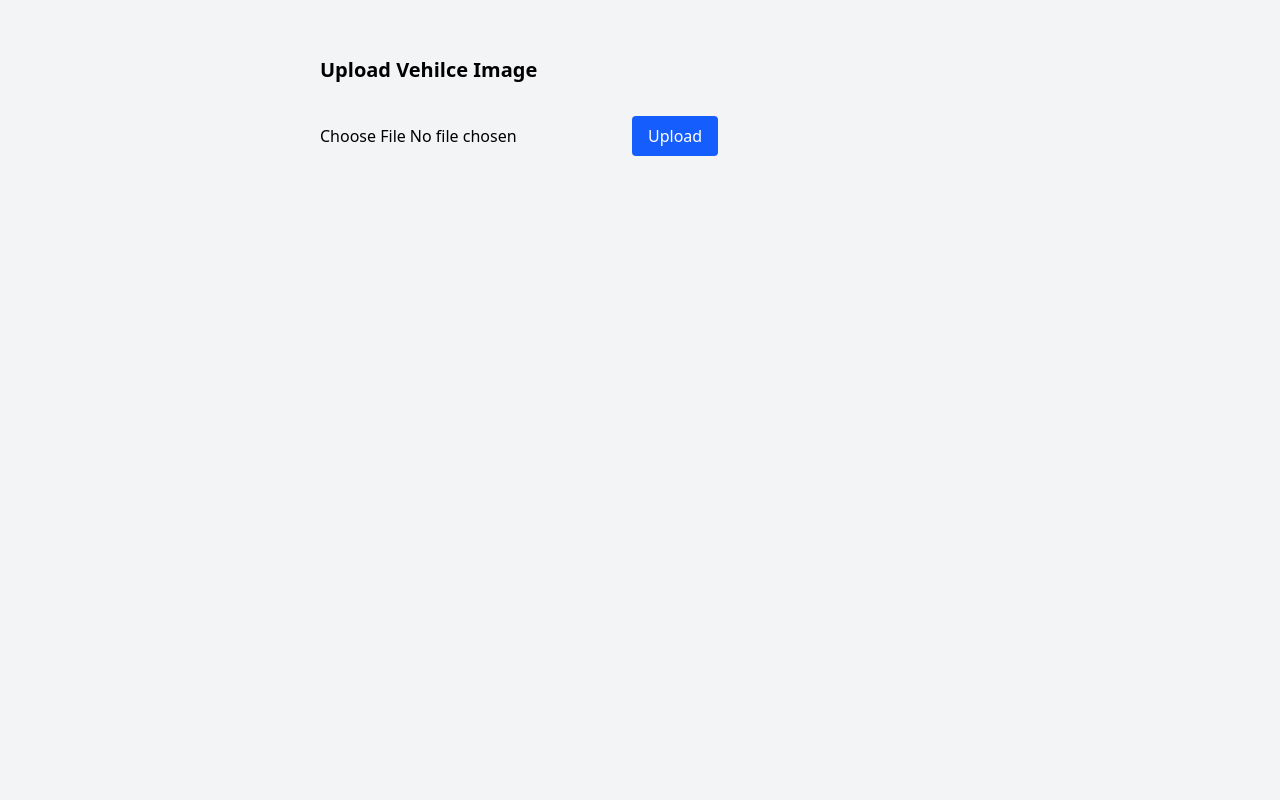
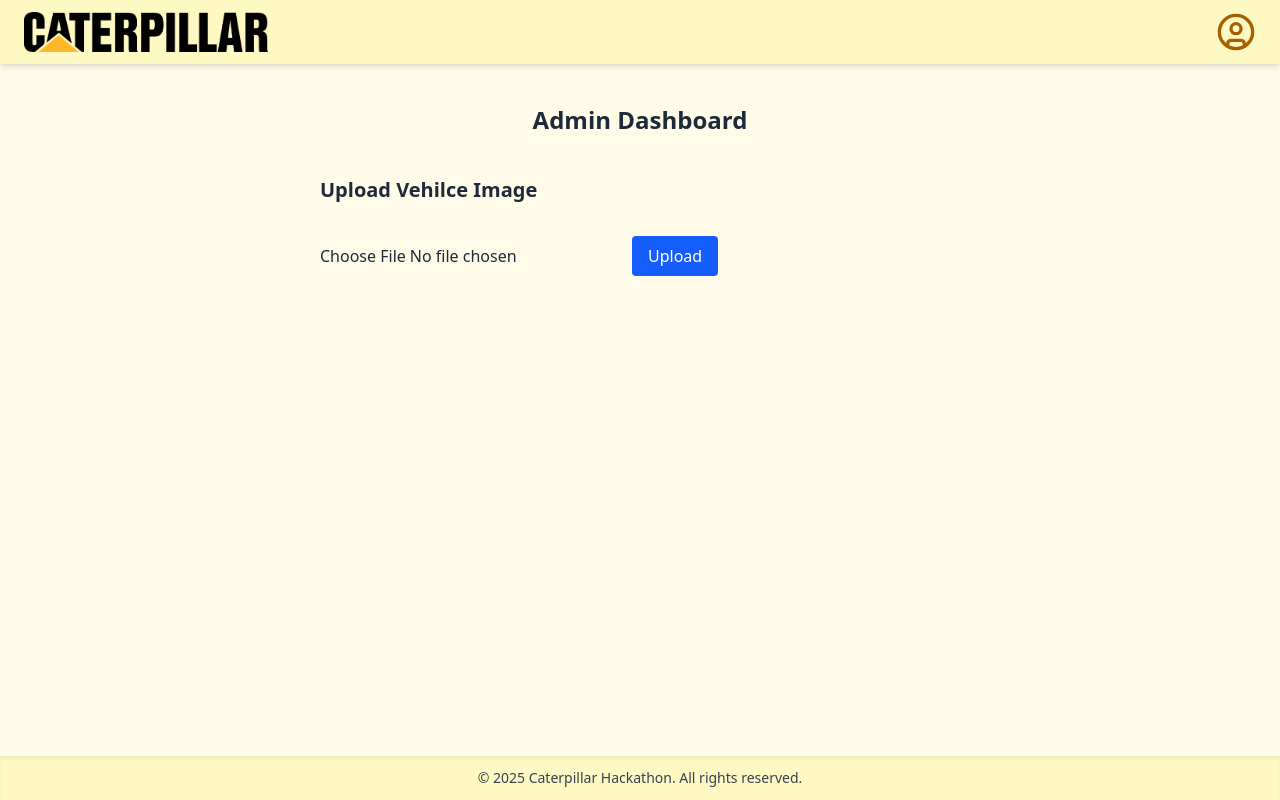
Before and after one commit to Balajisix/CAT-FRONTEND, a React (Vite) app: page /admin/dashboard in a window 1280 px wide. Built offline with nearby package versions, Linux system fonts and the light colour scheme.

Commit message:
feat: created a neat file structure and updated admin UI slightly

```diff
--- a/src/App.tsx
+++ b/src/App.tsx
@@ -1,7 +1,7 @@
 import { BrowserRouter as Router, Routes, Route } from "react-router-dom";
 import LoginForm from "./pages/auth/LoginForm";
 import RegisterForm from "./pages/auth/RegisterForm";
-import Home from "./pages/Home";
+import Home from "./pages/user/Home";
 import AdminPanel from "./pages/admin/Dashboard";
 
 const App = () => {
--- a/src/components/ImageUpload.tsx
+++ b/src/components/admin/ImageUpload.tsx
@@ -1,6 +1,6 @@
 import React, { useState } from "react";
-import { imageUpload } from "../api/util";
-import type { VehicleData } from "../types/vehicle";
+import { imageUpload } from "../../api/util";
+import type { VehicleData } from "../../types/vehicle";
 import VehicleForm from "./VehicleForm";
 
 const ImageUplaod: React.FC = () => {
--- /dev/null
+++ b/src/components/admin/Navbar.tsx
@@ -0,0 +1,49 @@
+import React, { useState } from "react";
+import { useNavigate, Link } from "react-router-dom";
+import CaterpillarLogo from "../../assets/navbar-logo.png";
+import { UserCircle } from "lucide-react";
+
+const Navbar: React.FC = () => {
+  const [menuOpen, setMenuOpen] = useState(false);
+  const navigate = useNavigate();
+
+  const handleLogout = () => {
+    navigate("/");
+  };
+
+  return (
+    <nav className="flex items-center justify-between bg-yellow-100 px-6 py-3 shadow-md">
+      <Link to="/admin/dashboard">
+        <img src={CaterpillarLogo} alt="Caterpillar" className="h-10" />
+      </Link>
+
+      <div className="relative">
+        <UserCircle
+          className="h-10 w-10 text-yellow-700 cursor-pointer hover:text-yellow-900"
+          onClick={() => setMenuOpen(!menuOpen)}
+        />
+
+        {menuOpen && (
+          <div className="absolute right-0 mt-2 w-40 bg-white rounded-md shadow-lg z-10">
+            <ul className="py-2 text-sm text-gray-700">
+              <li
+                className="px-4 py-2 hover:bg-yellow-50 cursor-pointer"
+                onClick={() => navigate("admin/account")}
+              >
+                Account
+              </li>
+              <li
+                className="px-4 py-2 hover:bg-yellow-50 cursor-pointer"
+                onClick={handleLogout}
+              >
+                Logout
+              </li>
+            </ul>
+          </div>
+        )}
+      </div>
+    </nav>
+  );
+};
+
+export default Navbar;
--- a/src/components/VehicleForm.tsx
+++ b/src/components/admin/VehicleForm.tsx
@@ -1,6 +1,6 @@
 import React, { useState } from "react";
-import type { VehicleData } from "../types/vehicle";
-import { submitData } from "../api/util";
+import type { VehicleData } from "../../types/vehicle";
+import { submitData } from "../../api/util";
 
 interface Props {
   data: VehicleData;
--- a/src/components/Navbar.tsx
+++ b/src/components/user/Navbar.tsx
@@ -1,6 +1,6 @@
 import React, { useState } from "react";
 import { useNavigate, Link } from "react-router-dom";
-import CaterpillarLogo from "../assets/navbar-logo.png";
+import CaterpillarLogo from "../../assets/navbar-logo.png";
 import { UserCircle } from "lucide-react";
 
 const Navbar: React.FC = () => {
--- a/src/pages/admin/Dashboard.tsx
+++ b/src/pages/admin/Dashboard.tsx
@@ -1,10 +1,17 @@
 import React from "react";
-import ImageUpload from "../../components/ImageUpload";
+import ImageUpload from "../../components/admin/ImageUpload";
+import Navbar from "../../components/admin/Navbar";
+import Footer from "../../components/user/Footer";
 
 const AdminPanel: React.FC = () => {
   return (
-    <div className="min-h-screen bg-gray-100 py-10">
-      <ImageUpload />
+    <div className="min-h-screen bg-yellow-50 text-gray-800 flex flex-col">
+      <Navbar />
+      <main className="flex-1 py-10 px-4 sm:px-8">
+        <h2 className="text-2xl font-semibold mb-6 text-center">Admin Dashboard</h2>
+        <ImageUpload />
+      </main>
+      <Footer />
     </div>
   );
 };
--- a/src/pages/Home.tsx
+++ b/src/pages/user/Home.tsx
@@ -1,5 +1,5 @@
-import Navbar from "../components/Navbar";
-import Footer from "../components/Footer";
+import Navbar from "../../components/user/Navbar";
+import Footer from "../../components/user/Footer";
 
 const Home: React.FC = () => {
   return (
```
Also changed, not shown: src/components/user/Footer.tsx (renamed from src/components/Footer.tsx).
